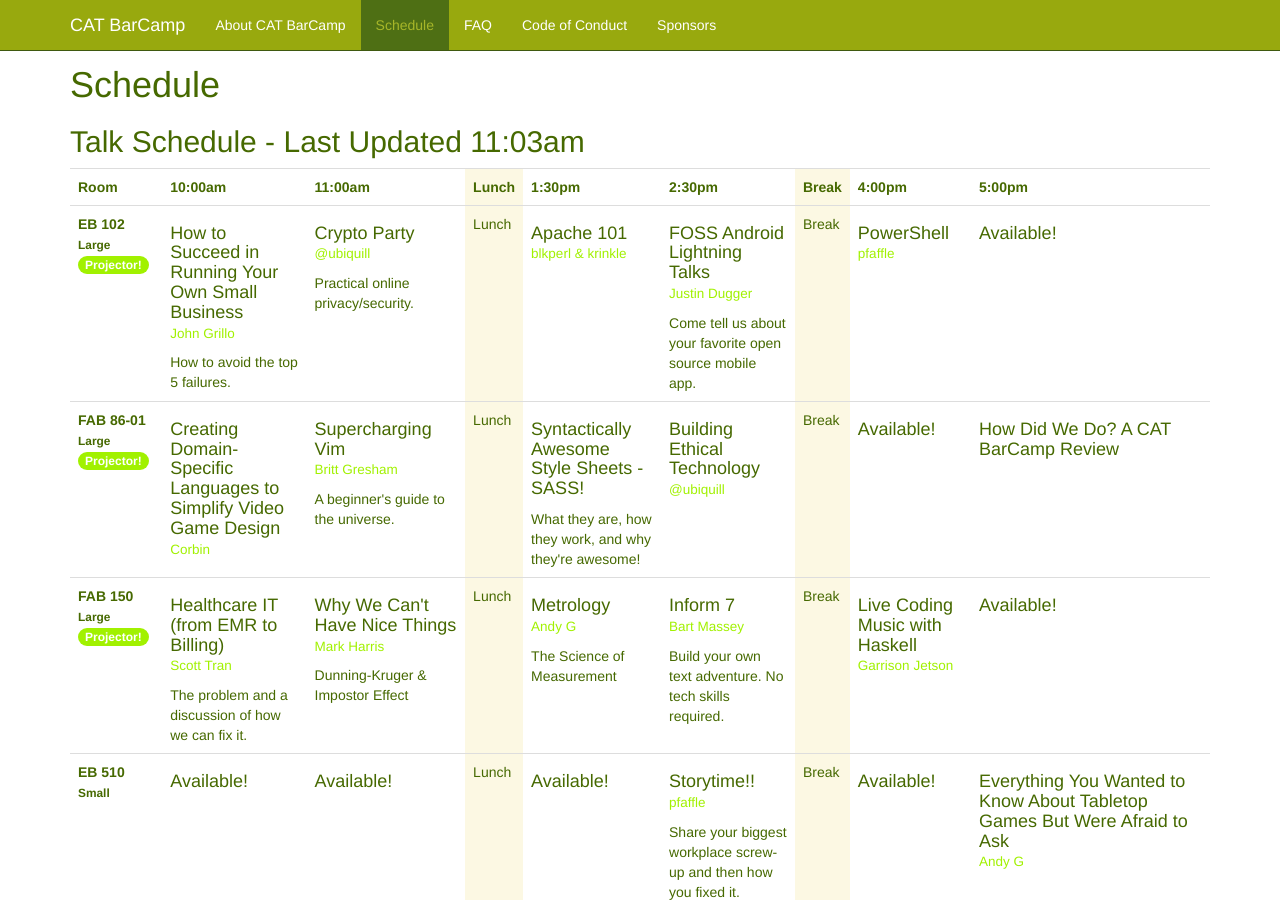
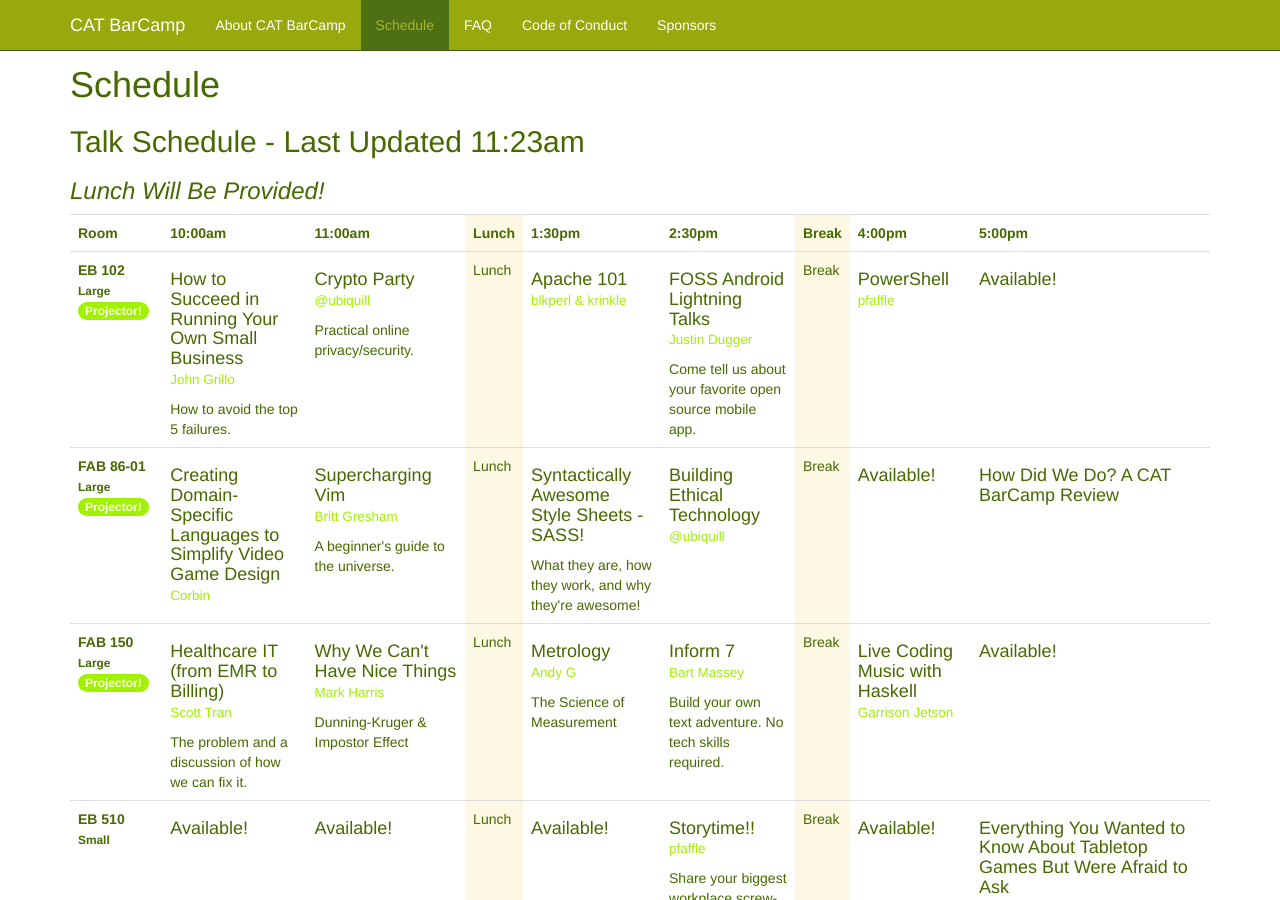
Before and after one commit to catbarcamp/catbarcamp.github.io, a Jekyll site: the page built from schedule.html, in a window 1280 px wide and 900 px high. Built offline with Jekyll 4.4.1, drawn with Linux system fonts in a browser that asks for light colours.

Commit message:
Automated schedule update.

```diff
--- a/schedule.html
+++ b/schedule.html
@@ -4,7 +4,8 @@
 section: schedule
 ---
 
-<h2>Talk Schedule - Last Updated 11:03am</h2>
+<h2>Talk Schedule - Last Updated 11:23am</h2>
+<h3><em>Lunch Will Be Provided!</em></h3>
 <table class="table table-hover">
   <tr>
     <th>
```
